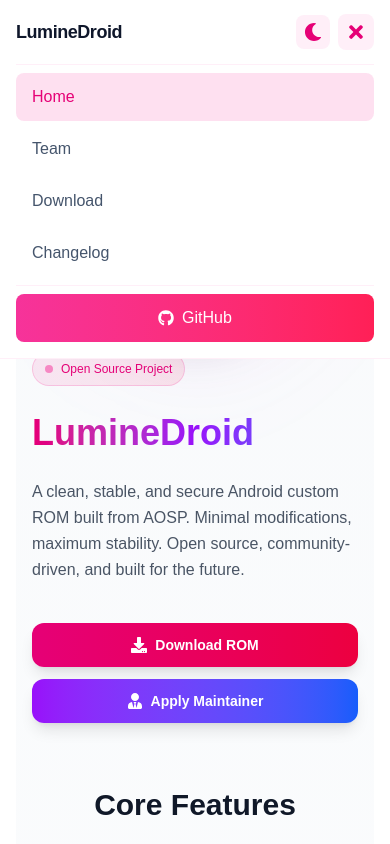
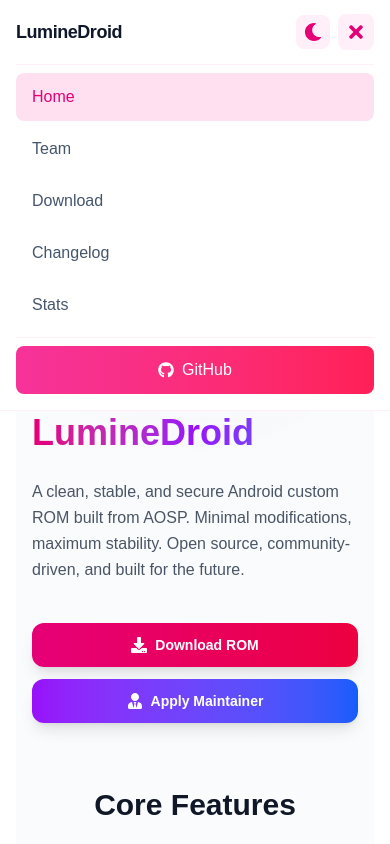
Before and after one commit to LumineDroid/lumine-web, a React (Vite) app: page / in a window 390 px wide. Both pictures are taken after a click on the button 356 px from the left and 32 px from the top of the page. Shown: the top 844 px of the page. Built offline with nearby package versions, Linux system fonts and the light colour scheme; what i18n-iso-countries would draw is missing.

Commit message:
fix(navbar): show Stats page link in mobile menu

```diff
--- a/src/components/Navbar.jsx
+++ b/src/components/Navbar.jsx
@@ -337,6 +337,22 @@
               Changelog
             </Link>
 
+            <Link
+              to="/stats"
+              className={`block px-4 py-3 rounded-lg text-base transition-all duration-200 ${
+                isActive("/stats")
+                  ? isDark
+                    ? "bg-pink-500/20 text-pink-400 font-medium"
+                    : "bg-pink-400/20 text-pink-600 font-medium"
+                  : isDark
+                    ? "text-slate-300 hover:bg-pink-500/10 hover:text-slate-100"
+                    : "text-slate-600 hover:bg-pink-400/10 hover:text-slate-800"
+              }`}
+              onClick={() => setIsOpen(false)}
+            >
+              Stats
+            </Link>
+
             <div
               className={`h-px my-2 ${
                 isDark ? "bg-pink-500/10" : "bg-pink-400/10"
```
